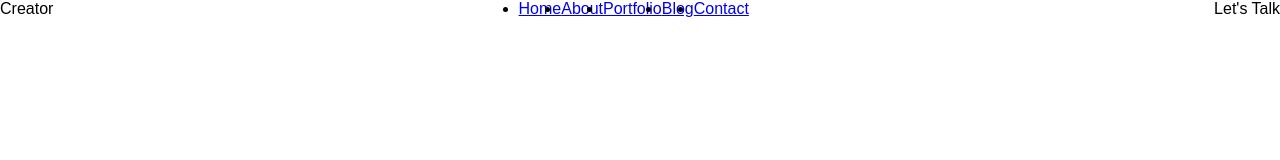
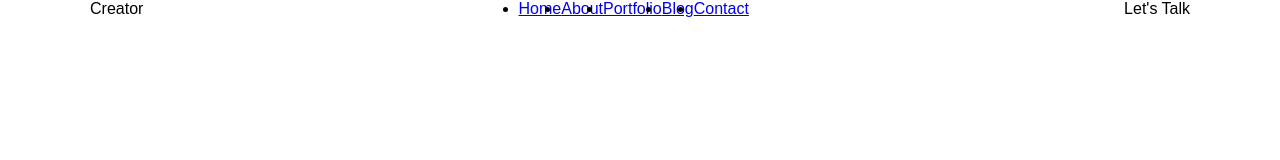
Before and after one commit to Im-Hassan-wd/content-creator, a plain HTML site: page blog.html in a window 1280 px wide. Drawn offline with Linux system fonts and the light colour scheme.

Commit message:
added the container class

```diff
--- a/blog.html
+++ b/blog.html
@@ -8,7 +8,7 @@
     <link rel="stylesheet" href="./styles.css">
 </head>
 <body>
-    <header>
+    <header class="container">
         <nav>
             <div class="logo">Creator</div>
             <ul>
--- a/styles.css
+++ b/styles.css
@@ -19,3 +19,8 @@ nav ul {
   display: flex;
   align-items: center;
 }
+
+.container {
+  max-width: 1100px;
+  margin: auto;
+}
```
